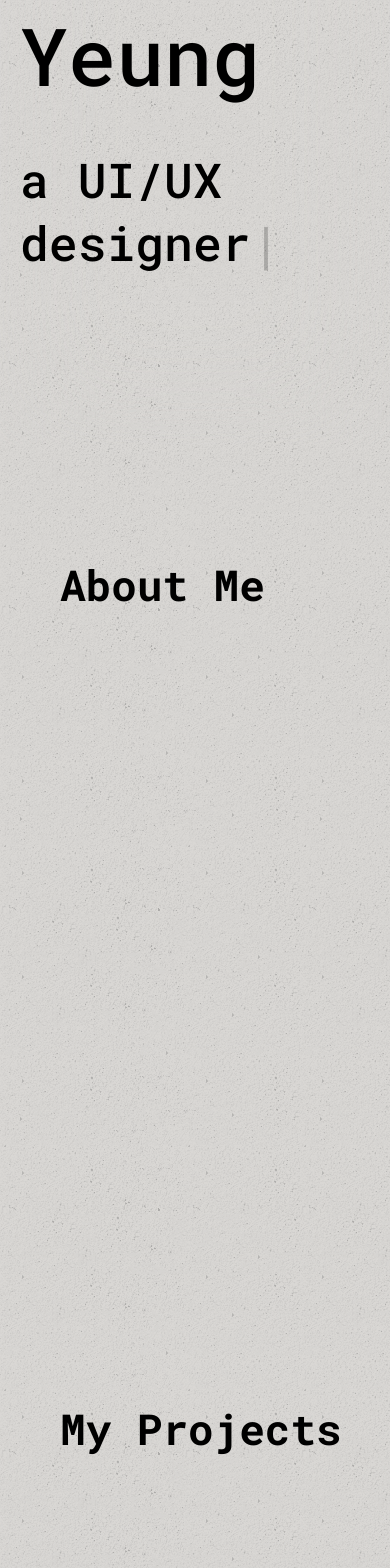
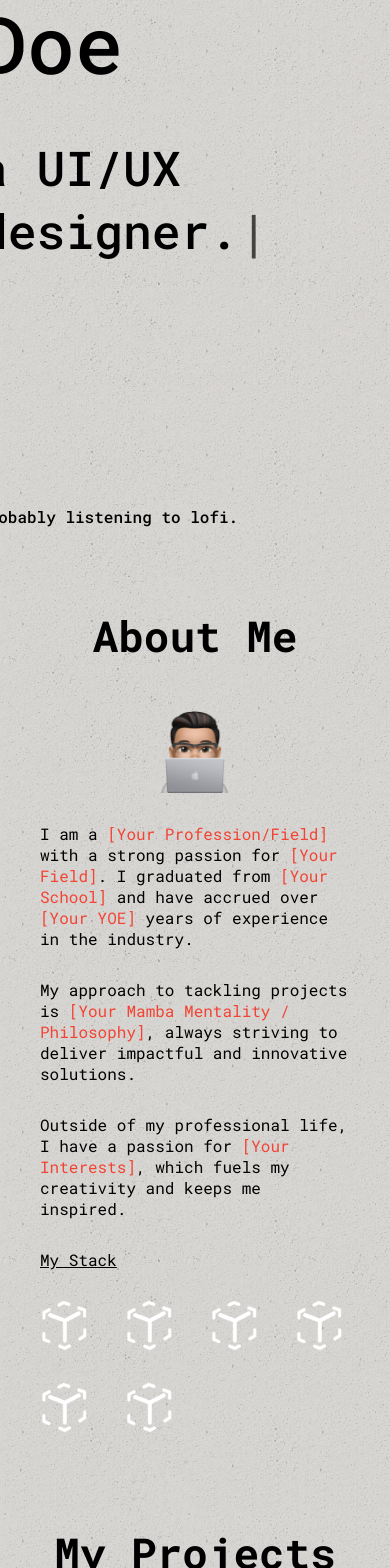
Before and after one commit to ben-yeung/portfolio-template, a Next.js app: page / in a window 390 px wide. Shown: the part 400-1968 px from the top of the page. Built offline with nearby package versions, Linux system fonts and the light colour scheme.

Commit message:
building about section + stack component

```diff
--- a/src/app/globals.css
+++ b/src/app/globals.css
@@ -5,14 +5,14 @@
 
   --darkprimary: #18181b;
   --darksecondary: #2A2A2F;
-  --darkaccent: #1c2541;
+  --darkaccent: #5b5b5b;
   --darkcolor: #5bc0be;
   --darkfont: #F5F9E9;
 
   --lightprimary: #E3E1DE;
   --lightsecondary: #BCBBB3;
   --lightaccent: #b2a59b;
-  --lightcolor: #607274;
+  --lightcolor: #F24333;
   --lightfont: #515751;
 }
 
--- a/src/app/page.module.css
+++ b/src/app/page.module.css
@@ -4,6 +4,14 @@
 
 .light {
   background-color: var(--lightprimary);
+}
+
+[data-theme="dark"] .highlight-text {
+  color: var(--darkcolor);
+}
+
+[data-theme="light"] .highlight-text {
+  color: var(--lightcolor);
 }
 
 .main {
@@ -20,12 +28,13 @@
   flex-direction: column;
   align-items: flex-start;
   justify-content: flex-start;
-  height: 100vh;
+  min-height: 100vh;
   width: 100%;
   flex-grow: 1;
   padding: 0 6vw 0 6vw;
   overflow: hidden;
   z-index: 10;
+
 }
 
 [data-theme="dark"] .section {
@@ -37,7 +46,7 @@
 }
 
 .section > h1 {
-  margin: 20px 0 0 40px;
+  margin: 100px 0 0 20px;
   font-size: max(3vw, 32pt);
 }
 
@@ -87,7 +96,13 @@
   font-size: max(8vw, 5rem);
   row-gap: 20px;
   pointer-events: none;
-  margin-bottom: 20px;
+  margin-top: 120px;
+  padding: 0 20px 0 20px;
+}
+
+.hero-disclaimer {
+  font-size: max(0.5vw, 1rem);
+  margin-top: 40px;
 }
 
 .hero-last {
@@ -102,17 +117,83 @@
   font-size: max(7vw, 3rem);
 }
 
+.about-container {
+  width: 100%;
+  height: 100%;
+  display: flex;
+  flex-direction: row;
+  align-items: center;
+  justify-content: center;
+  flex-grow: 1;
+}
+
+.about-img {
+  height: 100%;
+  width: 40%;
+  display: flex;
+  align-items: center;
+  justify-content: center;
+}
+
+.about-img > img {
+  width: 80%;
+}
+
+.about-info-container {
+  width: 60%;
+  display: flex;
+  flex-direction: column;
+  row-gap: 30px;
+}
+
+.about-info {
+  height: 100%;
+  width: 100%;
+  display: flex;
+  flex-direction: column;
+  row-gap: 30px;
+  font-size: max(1.6vw, 1rem);
+}
+
+.about-stack-container {
+  display: grid;
+  width: 100%;
+  grid-template-columns: repeat(6, 1fr);
+  gap: 30px;
+}
+
 /* Phones, Tablet and Smaller Desktop */
 @media (max-width: 980px) {
-  .section {
+  .section, .about-container {
     flex-direction: column;
+    align-items: center;
     justify-content: flex-start;
-    padding: 10px 20px 10px 20px;
+    padding: 30px 20px 30px 20px;
+  }
+
+  .about-img {
+    margin-bottom: 30px;
+  }
+
+  .about-info-container {
+    width: 100%;
+  }
+
+  .about-stack-container {
+    grid-template-columns: repeat(4, 1fr);
+  }
+
+  .section > h1 {
+    margin: 0;
   }
 
   .hero-intro {
-    min-height: 100%;
+    padding: 20px;
     row-gap: 30px;
+  }
+
+  .hero-first {
+    font-size: 48pt;
   }
 
   .typewriter {
--- a/src/app/page.tsx
+++ b/src/app/page.tsx
@@ -1,12 +1,13 @@
 "use client";
 
 import styles from "./page.module.css";
-import NavBar from "@/components/NavBar/navbar";
 import { useState, useEffect, useRef } from "react";
 import { useTheme } from "next-themes";
+import { motion } from "framer-motion";
+import NavBar from "@/components/NavBar/navbar";
 import Typewriter from "typewriter-effect";
 import useMousePosition from "@/utils/useMousePosition";
-import { motion } from "framer-motion"
+import StackIcon from "@/components/StackIcon/stackicon";
 
 export default function Home() {
   const { systemTheme, theme, setTheme } = useTheme();
@@ -23,19 +24,18 @@ export default function Home() {
     return null;
   }
 
-
   return (
     <main className={`${styles["main"]} ${currTheme == "dark" ? styles.dark : styles.light}`}>
       <div className={styles["overlay"]}></div>
-      <motion.div className={styles["blob"]} style={{left: mousePosition.x, top: mousePosition.y}}></motion.div>
+      <motion.div className={styles["blob"]} style={{ left: mousePosition.x, top: mousePosition.y }}></motion.div>
       <NavBar />
 
       <div className={`${styles["section"]} ${styles["hero"]}`}>
         <div className={styles["hero-intro"]}>
-          <div className={styles["hero-first"]}>Hey, I'm</div>
-          <div className={styles["hero-last"]}>Benjamin Yeung</div>
+          <motion.div className={styles["hero-first"]}>Hey, I'm</motion.div>
+          <motion.div className={styles["hero-last"]}>Johnathan Doe</motion.div>
 
-          <div className={styles["typewriter"]}>
+          <motion.div className={styles["typewriter"]}>
             <Typewriter
               onInit={(typewriter) => {
                 typewriter
@@ -71,20 +71,40 @@ export default function Home() {
                 loop: true,
               }}
             />
-          </div>
+          </motion.div>
+          <motion.div className={styles["hero-disclaimer"]}>probably listening to lofi.</motion.div>
         </div>
-        {/* <div className={styles["hero-img-container"]}>
-          <img className={styles["hero-img"]} src="/assets/hero.png" alt="" />
-        </div> */}
-        {/* <svg viewBox="0 0 100 100" xmlns="http://www.w3.org/2000/svg" className={`${styles["hero-blob-alt"]} ${currTheme == "dark" ? styles["dark-blob-secondary"] : styles["light-blob-secondary"]}`}>
-          <path
-            d="M42.6,-38.2C56.9,-38.7,71.5,-26.9,77.2,-11.2C82.8,4.5,79.5,24.3,67.5,33.4C55.6,42.5,35,41,19.2,42C3.5,43.1,-7.4,46.7,-15.1,43.1C-22.7,39.6,-27.1,28.9,-38.3,18C-49.4,7.1,-67.3,-3.9,-70.4,-16.9C-73.4,-29.8,-61.6,-44.6,-47.5,-44.2C-33.3,-43.8,-16.6,-28,-1.3,-26.5C14.1,-25,28.2,-37.7,42.6,-38.2Z"
-            transform="translate(70 100)"
-          />
-        </svg> */}
       </div>
       <div id="about" className={styles["section"]}>
         <h1>About Me</h1>
+        <div className={styles["about-container"]}>
+          <div className={styles["about-img"]}>
+            <img src="/assets/hero.png" alt="" />
+          </div>
+          <div className={styles["about-info-container"]}>
+            <div className={styles["about-info"]}>
+              <p>
+                I am a <span className={styles["highlight-text"]}>[Your Profession/Field]</span> with a strong passion for <span className={styles["highlight-text"]}>[Your Field]</span>. I graduated from <span className={styles["highlight-text"]}>[Your School]</span> and have accrued over{" "}
+                <span className={styles["highlight-text"]}>[Your YOE]</span> years of experience in the industry.
+              </p>
+              <p>
+                My approach to tackling projects is <span className={styles["highlight-text"]}>[Your Mamba Mentality / Philosophy]</span>, always striving to deliver impactful and innovative solutions.
+              </p>
+              <p>
+                Outside of my professional life, I have a passion for <span className={styles["highlight-text"]}>[Your Interests]</span>, which fuels my creativity and keeps me inspired.
+              </p>
+              <p style={{ textDecoration: "underline" }}>My Stack</p>
+            </div>
+            <div className={styles["about-stack-container"]}>
+              <StackIcon name="Test" iconURL="/assets/logo.png" />
+              <StackIcon name="Test" iconURL="/assets/logo.png" />
+              <StackIcon name="Test" iconURL="/assets/logo.png" />
+              <StackIcon name="Test" iconURL="/assets/logo.png" />
+              <StackIcon name="Test" iconURL="/assets/logo.png" />
+              <StackIcon name="Test" iconURL="/assets/logo.png" />
+            </div>
+          </div>
+        </div>
       </div>
       <div id="projects" className={styles["section"]}>
         <h1>My Projects</h1>
--- a/src/components/NavBar/navbar.module.css
+++ b/src/components/NavBar/navbar.module.css
@@ -68,7 +68,7 @@
 /* For mobile phones: */
 @media only screen and (max-width: 980px) {
   .mainContainer {
-    position: relative;
+    backdrop-filter: none;
   }
 
   .btnContainer {
--- /dev/null
+++ b/src/components/StackIcon/stackicon.module.css
@@ -0,0 +1,9 @@
+.icon-container {
+    width: max(4vw, 3rem);
+    border-radius: 25px;
+}
+
+.icon-container > img {
+    height: 100%;
+    width: 100%;
+}
--- /dev/null
+++ b/src/components/StackIcon/stackicon.tsx
@@ -0,0 +1,30 @@
+import React from "react";
+import { useTheme } from "next-themes";
+import styles from "./stackicon.module.css";
+import { useState, useEffect } from "react";
+
+interface ComponentProps {
+  name: string;
+  iconURL: string;
+}
+
+const StackIcon = (props: ComponentProps) => {
+  const { systemTheme, theme, setTheme } = useTheme();
+  const currTheme = theme === "system" ? systemTheme : theme;
+
+  const [mounted, setMounted] = useState(false);
+
+  useEffect(() => {
+    setMounted(true);
+  }, []);
+
+  if (!mounted) return null;
+
+  return (
+    <div className={styles["icon-container"]}>
+      <img src={props.iconURL} alt="" />
+    </div>
+  );
+};
+
+export default StackIcon;
```
Also changed, not shown: src/components/CompTemplate/component.tsx (added, +25 -0 lines), src/components/CompTemplate/c.modules.css (added).
